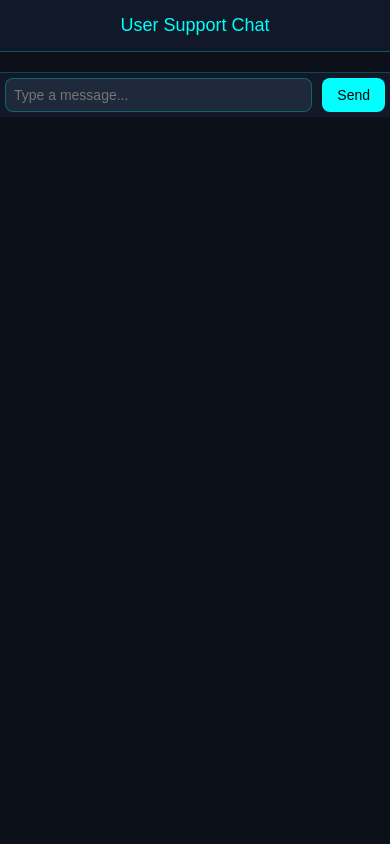
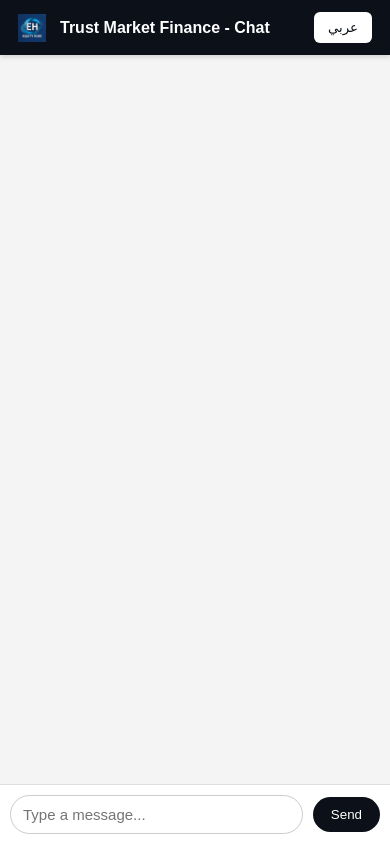
Before and after one commit to joygentle00/equity-hubz, a plain HTML site: page user-chat.html in a window 390 px wide. Drawn offline with Linux system fonts and the light colour scheme; no server answers.

Commit message:
Add files via upload

```diff
--- a/user-chat.html
+++ b/user-chat.html
@@ -3,119 +3,192 @@
 <head>
   <meta charset="UTF-8" />
   <meta name="viewport" content="width=device-width, initial-scale=1.0" />
-  <title>User Chat - Equity Hubs</title>
+  <title>User Chat - Trust Market Finance</title>
   <style>
-    /* Existing styles remain unchanged */
+    * { box-sizing: border-box; }
+
     body {
+      font-family: "Poppins", sans-serif;
+      background: #ffffff;
+      color: #222;
+      margin: 0;
+      height: 100vh;
+      display: flex;
+      flex-direction: column;
+      transition: all 0.3s ease;
+    }
+
+    /* HEADER */
+    header {
       background: #0c1018;
       color: #fff;
-  font-family: "Poppins", sans-serif;
-  margin: 0;
+      padding: 12px 18px;
+      font-size: 18px;
+      font-weight: 600;
+      display: flex;
+      justify-content: space-between;
+      align-items: center;
+      box-shadow: 0 2px 5px rgba(0, 0, 0, 0.15);
+      position: sticky;
+      top: 0;
+      z-index: 10;
+    }
+
+    header img {
+      height: 28px;
+      margin-right: 8px;
+      vertical-align: middle;
+    }
+
+    #chatTitle {
+      display: flex;
+      align-items: center;
+      gap: 6px;
+    }
+
+    #langToggle {
+      background: #fff;
+      color: #0c1018;
+      border: none;
+      padding: 8px 14px;
+      border-radius: 6px;
+      font-weight: 500;
+      cursor: pointer;
+      transition: background 0.3s, color 0.3s;
+    }
+
+    #langToggle:hover { background: #e0e0e0; }
+
+    /* CHAT AREA */
+    .chat-container {
+      flex: 1;
       display: flex;
       flex-direction: column;
       overflow: hidden;
     }
 
-header {
-  background: #111827;
-  padding: 15px 20px;
-  font-size: 18px;
-  color: #00ffff;
-  text-align: center;
-  border-bottom: 1px solid #00ffff44;
-}
-
-.chat-container {
+    .messages {
       flex: 1;
+      overflow-y: auto;
+      padding: 15px;
+      background: #f4f4f4;
       display: flex;
       flex-direction: column;
     }
 
-.messages {
-  flex: 1;
-  overflow-y: auto;
-  padding: 20px;
+    /* MESSAGE BUBBLES */
+    .message {
+      padding: 10px 15px;
+      border-radius: 18px;
+      max-width: 75%;
+      margin-bottom: 10px;
+      line-height: 1.4;
+      word-wrap: break-word;
+      font-size: 15px;
+      position: relative;
       display: flex;
       flex-direction: column;
     }
 
-.message {
-  padding: 10px 15px;
-  border-radius: 12px;
-  max-width: 70%;
-  margin-bottom: 15px;
-  word-wrap: break-word;
+    .message.self {
+      background: #e5f1ff;
+      color: #000;
+      margin-left: auto;
+      border-top-right-radius: 0;
+      align-items: flex-end;
     }
 
-.message.self {
-  background: #00ffff;
-  color: #000;
-  margin-left: auto;
+    .message.admin {
+      background: #0c1018;
+      color: #fff;
+      margin-right: auto;
+      border-top-left-radius: 0;
+      align-items: flex-start;
+    }
+
+    /* TIMESTAMP */
+    .timestamp {
+      font-size: 11px;
+      color: #777;
+      margin-top: 4px;
       text-align: right;
     }
 
-.message.admin {
-  background: #1e293b;
-  color: #fff;
-  margin-right: auto;
-}
+    .message.admin .timestamp { text-align: left; color: #ccc; }
 
+    /* INPUT AREA */
     .input-area {
       display: flex;
+      align-items: center;
       padding: 10px;
-  background: #111827;
-  border-top: 1px solid #00ffff33;
+      background: #fff;
+      border-top: 1px solid #ddd;
     }
 
     .input-area input {
       flex: 1;
-  padding: 10px;
-  border-radius: 8px;
-  border: 1px solid #00ffff44;
-  background: #1e293b;
-  color: #fff;
-  font-size: 16px;
+      padding: 10px 12px;
+      border: 1px solid #ccc;
+      border-radius: 20px;
+      font-size: 15px;
+      outline: none;
     }
 
     .input-area button {
-  padding: 10px 20px;
       margin-left: 10px;
-  background: #00ffff;
-  color: #000;
+      background: #0c1018;
+      color: #fff;
       border: none;
-  border-radius: 8px;
+      padding: 10px 18px;
+      border-radius: 20px;
       cursor: pointer;
+      font-weight: 500;
       transition: background 0.3s;
     }
 
-.input-area button:hover {
-  background: #00e5e5;
+    .input-area button:hover { background: #1a2333; }
+
+    /* RTL MODE */
+    body.rtl {
+      direction: rtl;
+      text-align: right;
     }
 
-/* New media query for mobile view */
-@media (max-width: 768px) {
-  .messages {
-    padding: 10px; /* Reduce padding to bring content closer */
-    margin-bottom: 0; /* Remove any default margin */
+    body.rtl .message.self {
+      margin-right: auto;
+      margin-left: 0;
+      border-top-left-radius: 0;
+      border-top-right-radius: 18px;
+      align-items: flex-start;
     }
 
-  .input-area {
-    padding: 5px; /* Reduce padding to minimize space */
+    body.rtl .message.admin {
+      margin-left: auto;
+      margin-right: 0;
+      border-top-right-radius: 0;
+      border-top-left-radius: 18px;
+      align-items: flex-end;
     }
 
-  .input-area input {
-    padding: 8px; /* Slightly reduce input padding */
-    font-size: 14px; /* Adjust font size for smaller screens */
+    body.rtl .timestamp {
+      text-align: left;
     }
 
-  .input-area button {
-    padding: 8px 15px; /* Adjust button padding */
-    font-size: 14px; /* Adjust font size for smaller screens */
+    @media (max-width: 600px) {
+      .message { font-size: 14px; }
+      header { font-size: 16px; }
     }
-}  </style>
+  </style>
 </head>
 <body>
-  <header>User Support Chat</header>
+  <header>
+    <span id="chatTitle">
+      <img src="/logo.jpg" alt="logo" />
+      Trust Market Finance - Chat
+    </span>
+    <button id="langToggle">عربي</button>
+  </header>
+
   <div class="chat-container">
     <div id="messages" class="messages"></div>
     <div class="input-area">
@@ -154,8 +227,51 @@ header {
     const messagesDiv = document.getElementById("messages");
     const messageInput = document.getElementById("messageInput");
     const sendBtn = document.getElementById("sendBtn");
+    const langToggle = document.getElementById("langToggle");
+    const chatTitle = document.getElementById("chatTitle");
 
     let currentUser;
+    let currentLang = "en";
+
+    const translations = {
+      en: {
+        title: "Trust Market Finance - Chat",
+        placeholder: "Type a message...",
+        send: "Send",
+        toggle: "عربي",
+      },
+      ar: {
+        title: "الدردشة - تمويل السوق الموثوق",
+        placeholder: "اكتب رسالة...",
+        send: "إرسال",
+        toggle: "English",
+      },
+    };
+
+    function switchLanguage(lang) {
+      const t = translations[lang];
+      chatTitle.innerHTML = `<img src="/logo.jpg" alt="logo" /> ${t.title}`;
+      messageInput.placeholder = t.placeholder;
+      sendBtn.textContent = t.send;
+      langToggle.textContent = t.toggle;
+      document.body.classList.toggle("rtl", lang === "ar");
+      currentLang = lang;
+    }
+
+    langToggle.addEventListener("click", () => {
+      switchLanguage(currentLang === "en" ? "ar" : "en");
+    });
+
+    // Helper: format time
+    function formatTime(timestamp) {
+      if (!timestamp) return "";
+      const date = timestamp.toDate ? timestamp.toDate() : new Date(timestamp);
+      const hours = date.getHours();
+      const minutes = date.getMinutes().toString().padStart(2, "0");
+      const ampm = hours >= 12 ? "PM" : "AM";
+      const formatted = `${((hours + 11) % 12 + 1)}:${minutes} ${ampm}`;
+      return formatted;
+    }
 
     onAuthStateChanged(auth, async (user) => {
       if (!user) {
@@ -163,7 +279,7 @@ header {
         return;
       }
       currentUser = user;
-      const chatId = user.uid; // each user gets their own chat thread
+      const chatId = user.uid;
       loadMessages(chatId);
       sendBtn.addEventListener("click", () => sendMessage(chatId));
     });
@@ -175,21 +291,20 @@ header {
         snapshot.forEach((doc) => {
           const msg = doc.data();
           const div = document.createElement("div");
-          div.classList.add("message");
-          div.classList.add(msg.sender === "user" ? "self" : "admin");
-          div.textContent = msg.text;
+          div.classList.add("message", msg.sender === "user" ? "self" : "admin");
+          div.innerHTML = `
+            <div>${msg.text}</div>
+            <div class="timestamp">${msg.timestamp ? formatTime(msg.timestamp) : ""}</div>
+          `;
           messagesDiv.appendChild(div);
         });
         messagesDiv.scrollTop = messagesDiv.scrollHeight;
-      }, (error) => {
-        console.error("Error in snapshot listener:", error);
       });
     }
 
     async function sendMessage(chatId) {
       const text = messageInput.value.trim();
       if (!text) return;
-      try {
       await addDoc(collection(db, "user_chats", chatId, "messages"), {
         text,
         sender: "user",
@@ -197,9 +312,6 @@ header {
         timestamp: serverTimestamp(),
       });
       messageInput.value = "";
-      } catch (error) {
-        console.error("Error sending message:", error);
-      }
     }
   </script>
 </body>
```
Lines whose indentation alone changed are shown as unchanged.
